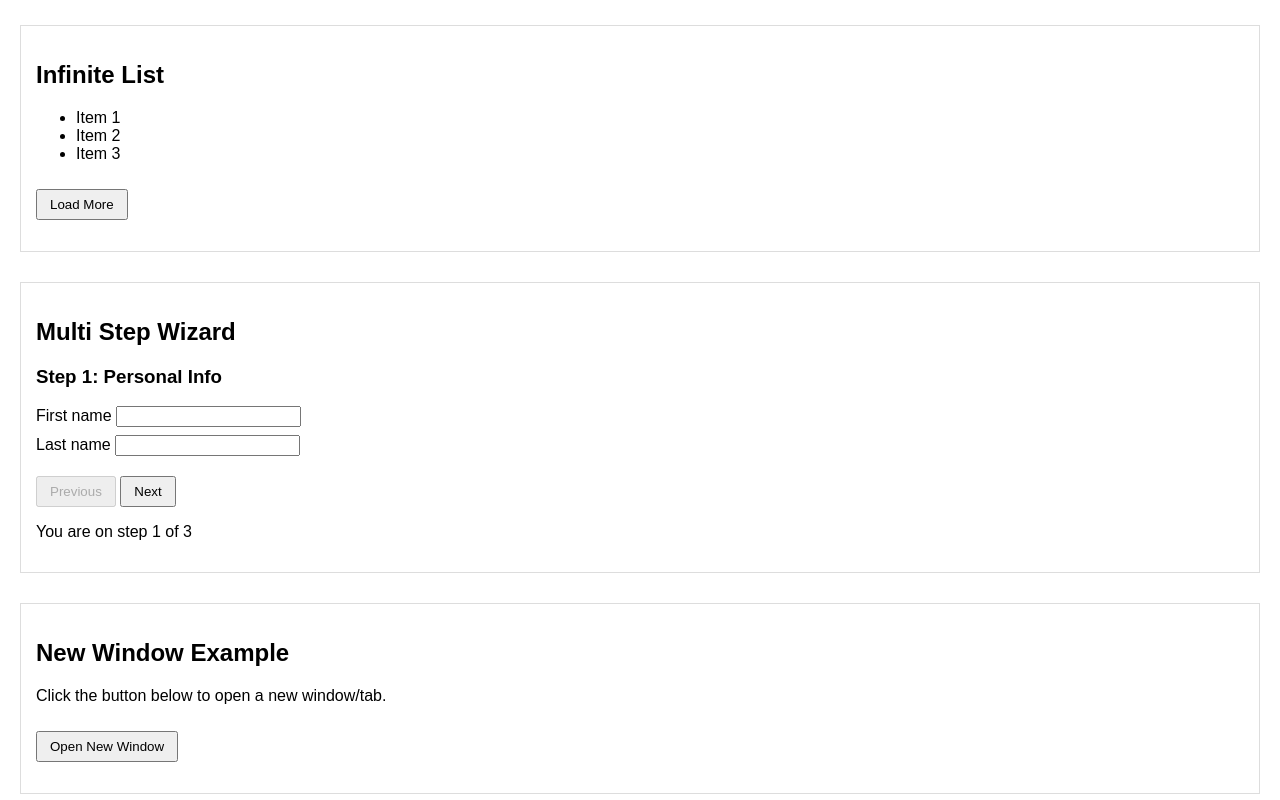
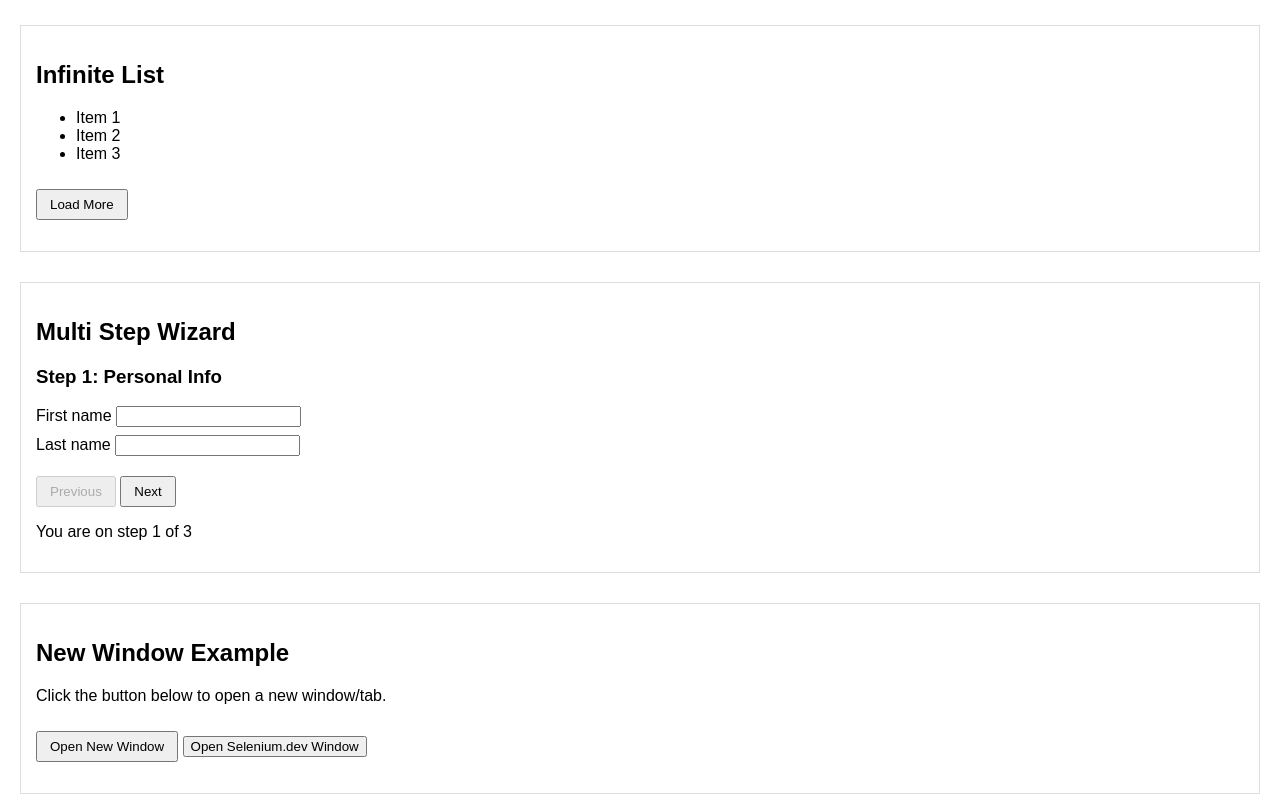
Before and after one commit to GrachtBijAms/playwrightJS, a website: page res/testsite.html in a window 1280 px wide. Shown: the part 3432-4232 px from the top of the page. Drawn offline with Linux system fonts and the light colour scheme.

```diff
--- a/res/testsite.html
+++ b/res/testsite.html
@@ -289,11 +289,17 @@
     <h2>New Window Example</h2>
     <p>Click the button below to open a new window/tab.</p>
     <button id="open-new-window-btn" class="btn">Open New Window</button>
+        <!-- Button: JS window.open (new window) -->
+    <button onclick="openNewWindow()">Open Selenium.dev Window</button>
     <p id="window-message"></p>
   </div>
 
 
   <script>
+
+      function openNewWindow() {
+            window.open('https://www.selenium.dev', '_blank', 'width=800,height=600');
+        }
     // ==== Login + validation ====
     document.getElementById('login-btn').addEventListener('click', () => {
       const user = document.getElementById('username').value;
```
Also changed, not shown: 1 other file.
